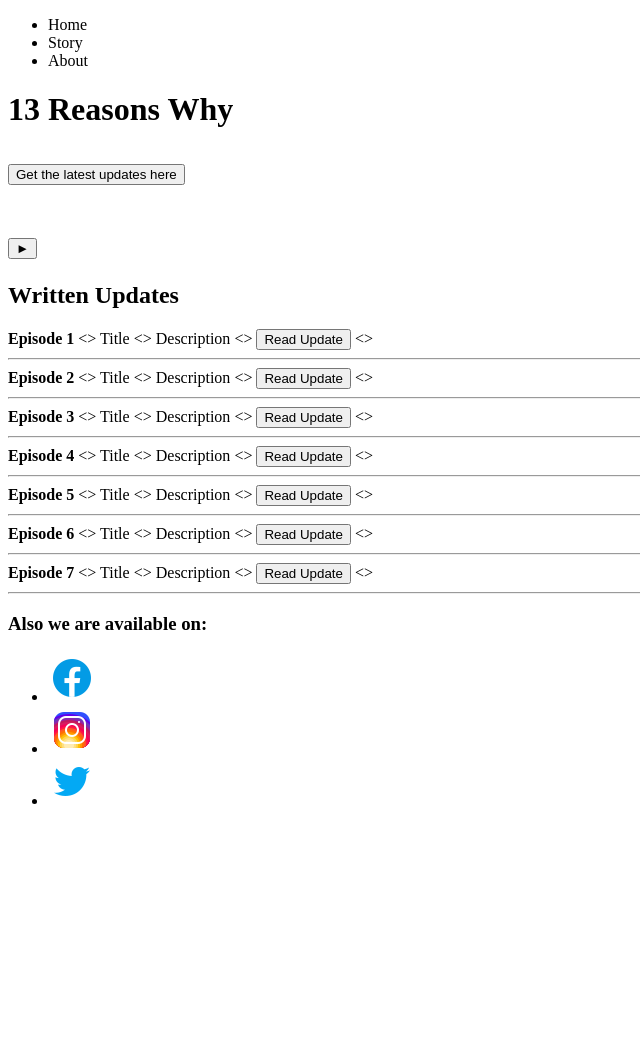
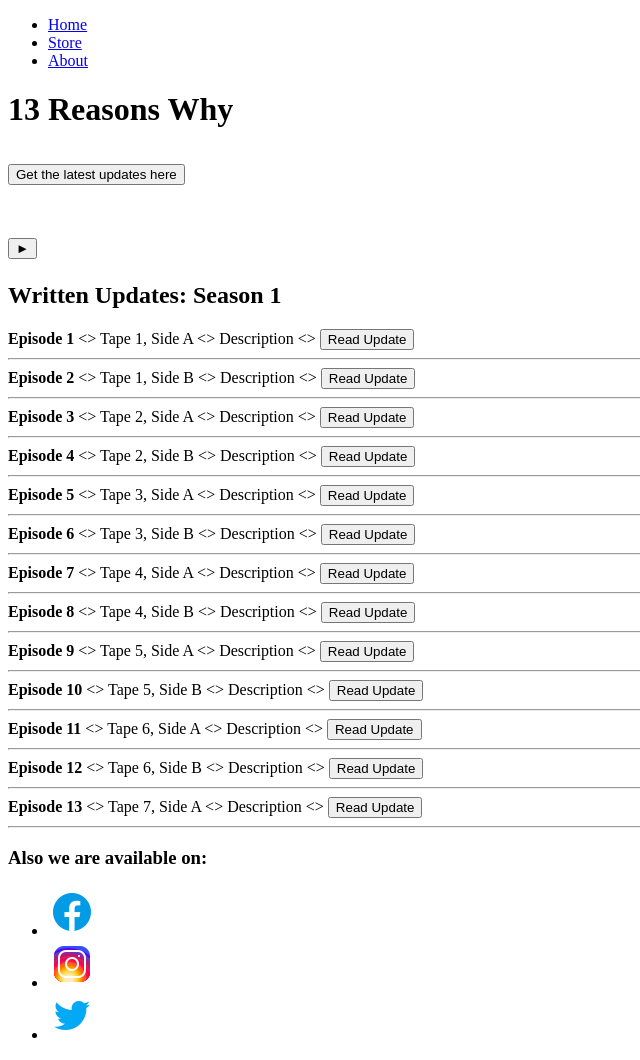
Before and after one commit to hbkandhi12/13RW_fansite, a plain HTML site: page index.html in a window 1280 px wide. Shown: the whole page, without its empty margins (0-640 px from the left). Before the commit the page ends 826 px from the top, so only its background shows below. Drawn offline with Linux system fonts and the light colour scheme.

Commit message:
adding store html for 13RW fansite

```diff
--- a/index.html
+++ b/index.html
@@ -2,15 +2,17 @@
 <html>
   <head>
     <title>13 Reasons Why</title>
-    <meta name="Description" content="This is the description">
+    <meta name="Keywords" content="13 Reasons, Hannah Baker, Clay Jensen ,Netflix Originals">
+    <meta name="Description" content="13 Reasons Why Fan Blog">
+    <meta name="author" content="Hima Reddy">
   </head>
   <body>
     <header>
       <nav>
         <ul>
-          <li>Home</li>
-          <li>Story</li>
-          <li>About</li>
+          <li><a href="index.html">Home</a></li>
+          <li><a href="store.html">Store</a></li>
+          <li><a href="about.html">About</a></li>
         </ul>
       </nav>
       <h1>13 Reasons Why<h1>
@@ -21,83 +23,136 @@
         <button type="button">&#9658;</button>
     </header>
       <section>
-        <h2>Written Updates</h2>
+        <h2>Written Updates: Season 1</h2>
         <div>
           <div>
             <strong>Episode 1</strong>
             &lt;&gt;
-            <span>Title</span>
+            <span>Tape 1, Side A</span>
             &lt;&gt;
             <span>Description</span>
             &lt;&gt;
             <button type="button">Read Update</button>
-            &lt;&gt;
             <hr>
           </div>
           <div>
             <strong>Episode 2</strong>
             &lt;&gt;
-            <span>Title</span>
+            <span>Tape 1, Side B</span>
             &lt;&gt;
             <span>Description</span>
             &lt;&gt;
             <button type="button">Read Update</button>
-            &lt;&gt;
             <hr>
           </div>
           <div>
             <strong>Episode 3</strong>
             &lt;&gt;
-            <span>Title</span>
+            <span>Tape 2, Side A</span>
             &lt;&gt;
             <span>Description</span>
             &lt;&gt;
             <button type="button">Read Update</button>
-            &lt;&gt;
             <hr>
           </div>
           <div>
             <strong>Episode 4</strong>
             &lt;&gt;
-            <span>Title</span>
+            <span>Tape 2, Side B</span>
             &lt;&gt;
             <span>Description</span>
             &lt;&gt;
             <button type="button">Read Update</button>
-            &lt;&gt;
             <hr>
           </div>
           <div>
             <strong>Episode 5</strong>
             &lt;&gt;
-            <span>Title</span>
+            <span>Tape 3, Side A</span>
             &lt;&gt;
             <span>Description</span>
             &lt;&gt;
             <button type="button">Read Update</button>
-            &lt;&gt;
             <hr>
           </div>
           <div>
             <strong>Episode 6</strong>
             &lt;&gt;
-            <span>Title</span>
+            <span>Tape 3, Side B</span>
             &lt;&gt;
             <span>Description</span>
             &lt;&gt;
             <button type="button">Read Update</button>
-            &lt;&gt;
             <hr>
           </div>
           <div>
             <strong>Episode 7</strong>
             &lt;&gt;
-            <span>Title</span>
+            <span>Tape 4, Side A</span>
             &lt;&gt;
             <span>Description</span>
             &lt;&gt;
             <button type="button">Read Update</button>
+            <hr>
+          </div>
+          <div>
+            <strong>Episode 8</strong>
             &lt;&gt;
+            <span>Tape 4, Side B</span>
+            &lt;&gt;
+            <span>Description</span>
+            &lt;&gt;
+            <button type="button">Read Update</button>
+            <hr>
+          </div>
+          <div>
+            <strong>Episode 9</strong>
+            &lt;&gt;
+            <span>Tape 5, Side A</span>
+            &lt;&gt;
+            <span>Description</span>
+            &lt;&gt;
+            <button type="button">Read Update</button>
+            <hr>
+          </div>
+          <div>
+            <strong>Episode 10</strong>
+            &lt;&gt;
+            <span>Tape 5, Side B</span>
+            &lt;&gt;
+            <span>Description</span>
+            &lt;&gt;
+            <button type="button">Read Update</button>
+            <hr>
+          </div>
+          <div>
+            <strong>Episode 11</strong>
+            &lt;&gt;
+            <span>Tape 6, Side A</span>
+            &lt;&gt;
+            <span>Description</span>
+            &lt;&gt;
+            <button type="button">Read Update</button>
+            <hr>
+          </div>
+          <div>
+            <strong>Episode 12</strong>
+            &lt;&gt;
+            <span>Tape 6, Side B</span>
+            &lt;&gt;
+            <span>Description</span>
+            &lt;&gt;
+            <button type="button">Read Update</button>
+            <hr>
+          </div>
+          <div>
+            <strong>Episode 13</strong>
+            &lt;&gt;
+            <span>Tape 7, Side A</span>
+            &lt;&gt;
+            <span>Description</span>
+            &lt;&gt;
+            <button type="button">Read Update</button>
             <hr>
           </div>
         </div>
@@ -105,9 +160,21 @@
       <footer>
         <h3>Also we are available on:</h3>
         <ul>
-          <li><img src="media/facebooklogo.png"></li>
-          <li><img src="media/instagramlogo.png"></li>
-          <li><img src="media/twitter.png"></li>
+          <li>
+            <a href="https://www.facebook.com/" target="_blank">
+            <img src="media/facebooklogo.png">
+            </a>
+          </li>
+          <li>
+            <a href="https://www.instagram.com/" target="_blank">
+            <img src="media/instagramlogo.png">
+            </a>
+          </li>
+          <li>
+            <a href="https://www.twitter.com/" target="_blank">
+            <img src="media/twitter.png">
+          </a>
+          </li>
         </ul>
       </footer>
   </body>
```
Also changed, not shown: about.html (renamed from home.html, +24 -6 lines), store.html (added, +190 -0 lines), media/13RW_S1.jpeg (added), media/13RW_S2.jpeg (added), media/13RW_S3.jpeg (added), media/13RW_S4.jpeg (added), media/Sweatshirt.png (added), media/T-Shirt.png (added).
